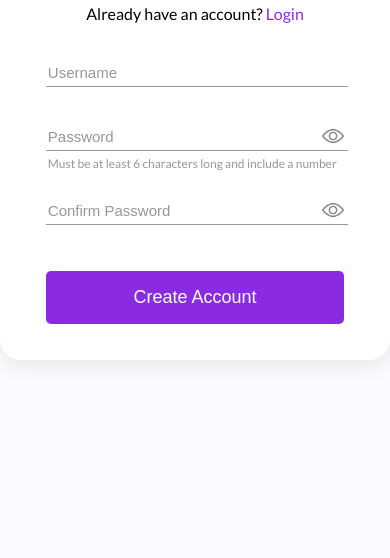
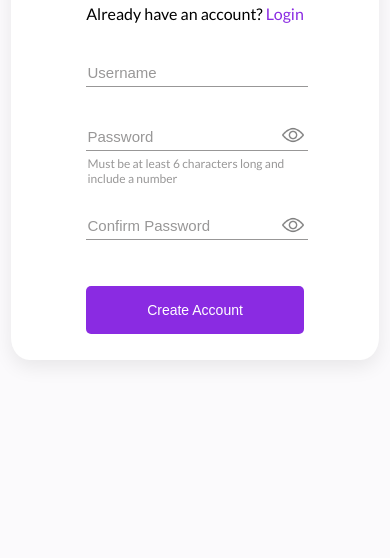
Before and after one commit to giancarlo-k/codefocus, a website: page public/views/signup.html in a window 390 px wide. Shown: the part 286-844 px from the top of the page. Drawn offline with Linux system fonts and the light colour scheme.

Commit message:
mobile responsiveness for login

```diff
--- a/public/styles/signup_login.css
+++ b/public/styles/signup_login.css
@@ -189,3 +189,25 @@ input::-webkit-contacts-auto-fill-button {
   accent-color: var(--main-purple);
   margin-top: 4px;
 }
+
+/*---------------------------------Responsiveness---------------------------------*/
+
+@media only screen and (max-width: 800px) {
+  .main-container {
+    width: 23rem;
+  }
+
+  form {
+    width: 70%;
+  }
+
+  #first-password-view-img {
+    bottom: 40px;
+  }
+
+  #submit-btn {
+    font-size: 14px;
+  }
+
+
+}
--- a/public/views/signup.html
+++ b/public/views/signup.html
@@ -21,7 +21,7 @@
       </div>
 
       <div class="pwd-box">
-        <img src="../images/view.png">
+        <img id="first-password-view-img" src="../images/view.png">
         <input id="first-password" type="password" required placeholder="Password" autocomplete="off">
         <span class="password-rules-span">
          Must be at least
```
Also changed, not shown: public/styles/dashboard.css (line endings or trailing spaces).
